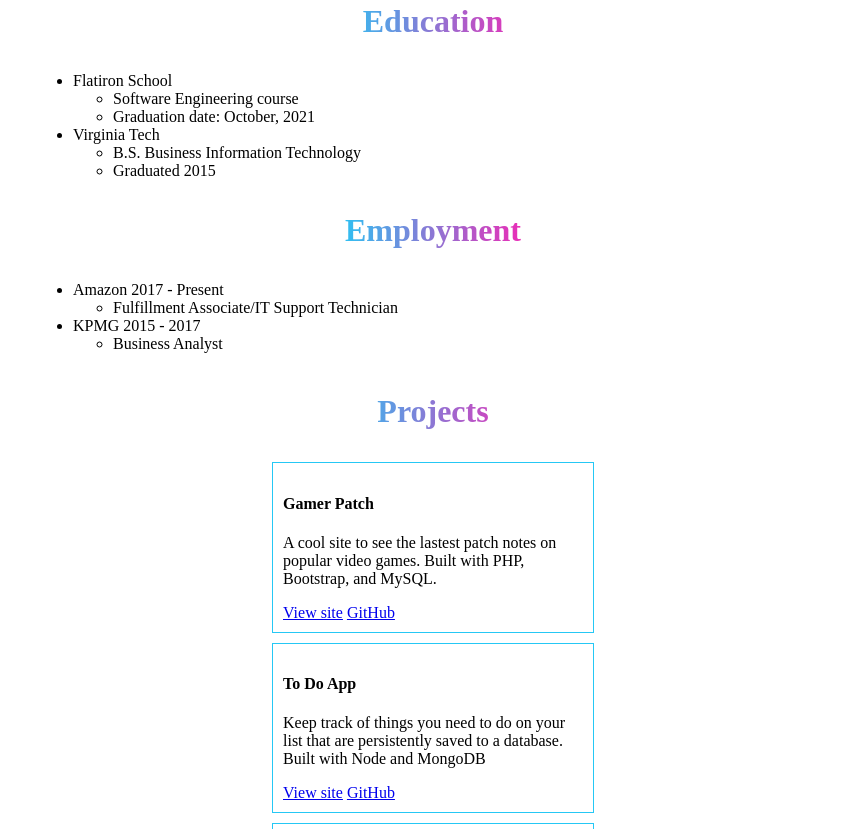
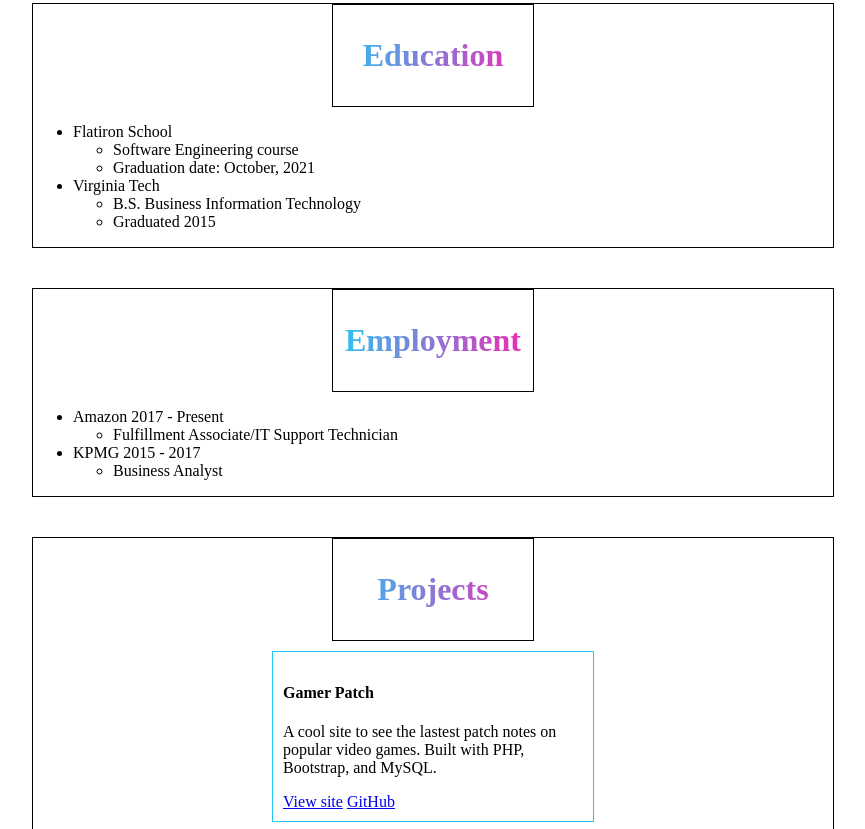
Before and after one commit to LuckyT89/LuckyT89.github.io, a plain HTML site: page index.html in a window 1280 px wide. Shown: the part 615-1444 px from the top of the page, without its empty margins (207-1072 px from the left). Drawn offline with Linux system fonts and the light colour scheme.

Commit message:
Split education and employment into separate section tags in HTML.

```diff
--- a/index.html
+++ b/index.html
@@ -25,7 +25,7 @@
 
 
 
-    <!-- Education/Employment history-->
+    <!-- Education section -->
     <section class="history">
         <div class="section-label-container">
             <h3 class="section-label">Education</h3>
@@ -44,7 +44,10 @@
                 </ul>
             </li>
         </ul>
+    </section>
 
+    <!-- Employment sectoin -->
+    <section>
         <div class="section-label-container">
             <h3 class="section-label">Employment</h3>
         </div>
@@ -63,8 +66,7 @@
     </section>
 
 
-
-    <!-- Project cards -->
+    <!-- Projects section -->
     <section class="projects">
         <div class="section-label-container">
             <h3 class="section-label">Projects</h3>
--- a/style.css
+++ b/style.css
@@ -1,5 +1,5 @@
 
-/* Header section */
+/* Header */
 .heading-container {
 
     width: 800px;
@@ -37,11 +37,17 @@ img {
 
 
 
-/* History section */
-section.history {
+/* General sections */
+section {
     width: 800px;
-    /* border: 1px solid black; */
     margin: 40px auto;
+    border: 1px solid black;
+}
+
+div.section-label-container {
+    width: 200px;
+    margin: auto;
+    border: 1px solid black;
 }
 
 h3.section-label {
@@ -53,20 +59,9 @@ h3.section-label {
     -webkit-text-fill-color: transparent;
 }
 
-div.section-label-container {
-    /* border: 1px solid black; */
-    width: 200px;
-    margin: auto;
-}
 
 
-/* Project section */
-section.projects {
-    width: 800px;
-    /* border: 1px solid black; */
-    margin: 40px auto;
-}
-
+/* Cards */
 div#card-container {
     width: 500px;
     margin: auto;
```
